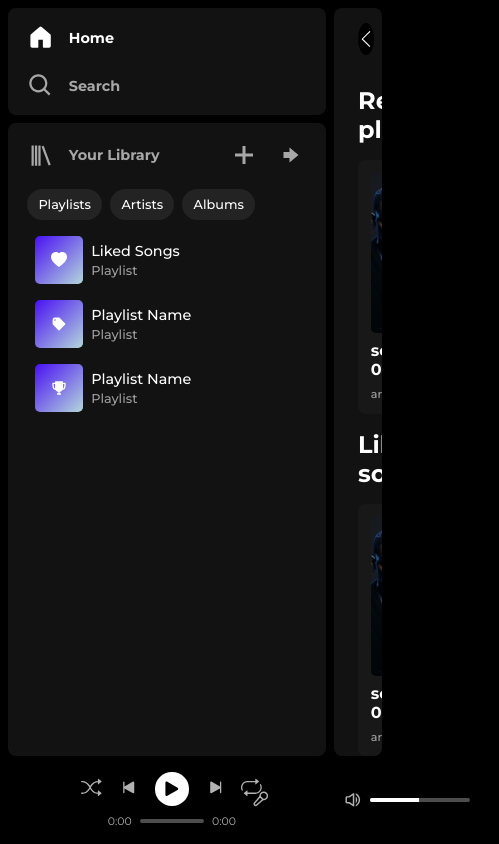
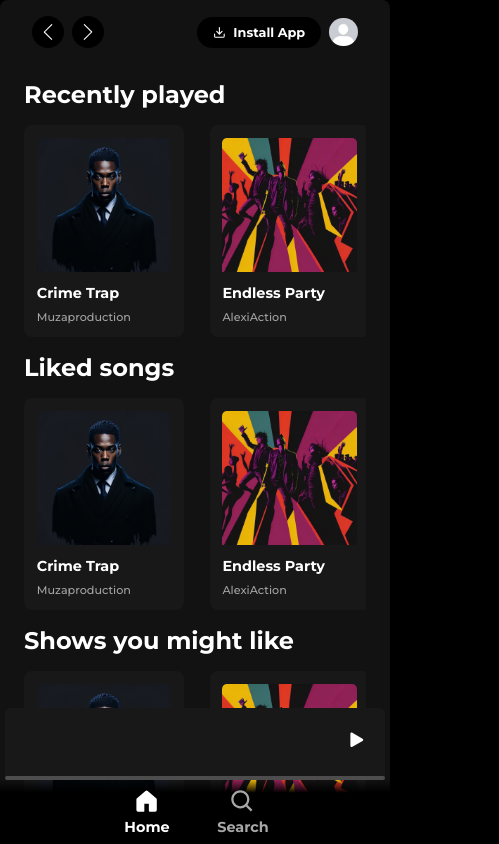
Before and after one commit to MeloonDev/spotify-clone, a React (Vite) app: page / in a window 390 px wide. Shown: the whole page, 499 px wide, since content can reach past the window. Built offline with nearby package versions, Linux system fonts and the light colour scheme; some icons are missing.

Commit message:
Add website responsiveness

```diff
--- a/src/App.tsx
+++ b/src/App.tsx
@@ -3,7 +3,6 @@ import Player from "./components/Player";
 import Menu from "./components/Menu";
 import Content from "./components/Content";
 
-function App() {
 const Wrapper = styled.div`
   width: 100%;
   height: 100vh;
@@ -11,15 +10,21 @@ function App() {
   display: flex;
   flex-direction: column;
   gap: 0.5rem;
+
+  @media (max-width: 1000px) {
+    padding: 0;
+  }
 `;
 
 const Main = styled.main`
+  position: relative;
   overflow-y: hidden;
   flex: 1;
   display: flex;
   gap: 0.5rem;
 `;
 
+function App() {
   return (
     <Wrapper>
       <Main>
--- a/src/components/Category.tsx
+++ b/src/components/Category.tsx
@@ -15,16 +15,22 @@ const CategoryTitle = styled.h2`
 `;
 
 const CategorySongs = styled.div`
+  overflow-x: scroll;
   width: 100%;
   display: flex;
   align-items: center;
   justify-content: flex-start;
   gap: 1.6rem;
+
+  &::-webkit-scrollbar {
+    display: none;
+  }
 `;
 
 const Song = styled.div`
   flex: 1;
   padding: 0.8rem;
+  min-width: 10rem;
   background: #181818;
   border-radius: 0.5rem;
   display: flex;
@@ -43,10 +49,15 @@ const Song = styled.div`
 const SongImage = styled.div`
   position: relative;
   width: 100%;
-  height: 10rem;
-  background-size: cover;
-  background-position: center;
+  height: auto;
   border-radius: 5px;
+  overflow: hidden;
+
+  & img {
+    width: 100%;
+    height: 100%;
+    object-fit: cover;
+  }
 `;
 
 const PlayButton = styled.button`
@@ -90,7 +101,7 @@ const PlayButton = styled.button`
 const SongTitle = styled.h3`
   width: 100%;
   color: #fff;
-  font-size: 1rem;
+  font-size: 0.9rem;
   font-weight: 700;
   text-align: left;
 `;
@@ -120,7 +131,8 @@ function Category({ category }: CategoryProps) {
       <CategorySongs>
         {songs.map((song) => (
           <Song key={song.title}>
-            <SongImage style={{ backgroundImage: `url(${song.cover})` }}>
+            <SongImage>
+              <img src={song.cover} alt="Song cover image" />
               <PlayButton
                 className={
                   isPlaying && song.index === currentSongIndex ? "playing" : ""
--- a/src/components/Controls.tsx
+++ b/src/components/Controls.tsx
@@ -1,3 +1,4 @@
+import { useState, useEffect } from "react";
 import styled from "styled-components";
 import { SlArrowLeft, SlArrowRight } from "react-icons/sl";
 import { useNavigate } from "react-router-dom";
@@ -14,6 +15,10 @@ const ControlsWrapper = styled.div`
   align-items: center;
   justify-content: flex-start;
   gap: 0.5rem;
+
+  @media (max-width: 1000px) {
+    padding: 1rem 0.5rem;
+  }
 `;
 
 const Arrow = styled.div`
@@ -58,27 +63,80 @@ const Install = styled.div`
 `;
 
 const Profile = styled.div`
+  position: relative;
   width: 1.8rem;
   height: 1.8rem;
   border-radius: 50%;
-  overflow: hidden;
+  /* overflow: hidden; */
   display: flex;
   align-items: center;
   justify-content: center;
   cursor: pointer;
 
-  &:hover {
-    transform: scale(1.05);
-  }
-
   & img {
     width: 100%;
     height: 100%;
     object-fit: cover;
+    border-radius: 50%;
+
+    &:hover {
+      transform: scale(1.05);
+    }
+  }
+`;
+
+const ProfileMenu = styled.div`
+  position: absolute;
+  top: calc(100% + 0.5rem);
+  right: 0;
+  width: 10rem;
+  background: #282828;
+  border-radius: 0.5rem;
+  color: #cacaca;
+  font-size: 0.8rem;
+  font-weight: 700;
+  box-shadow: 0 16px 24px #0000004c, 0 6px 8px #00000033;
+
+  & ul {
+    list-style: none;
+    padding: 0.5rem;
+    display: flex;
+    flex-direction: column;
+
+    & li {
+      padding: 0.5rem;
+      cursor: pointer;
+      border-radius: 5px;
+    }
+
+    & li:nth-last-of-type(1) {
+      border: 1px solid #4b4b4b;
+    }
+
+    & li:hover {
+      color: #fff;
+      background: #4b4b4b;
+    }
   }
 `;
 
 function Controls() {
+  const [profileMenuOpened, setProfileMenuOpened] = useState(false);
+
+  useEffect(() => {
+    const handler = (e: MouseEvent) => {
+      if (e.target) {
+        setProfileMenuOpened(false);
+      }
+    };
+
+    window.addEventListener("mousedown", handler);
+
+    return () => {
+      window.removeEventListener("mousedown", handler);
+    };
+  });
+
   const navigate = useNavigate();
 
   return (
@@ -93,8 +151,24 @@ function Controls() {
         <Install>
           <LuDownload /> Install App
         </Install>
-        <Profile>
+        <Profile
+          onClick={() => {
+            setProfileMenuOpened(!profileMenuOpened);
+          }}
+        >
           <img src="/images/profile.jpg" alt="profile" />
+          <ProfileMenu
+            style={{
+              display: profileMenuOpened ? "block" : "none",
+            }}
+          >
+            <ul>
+              <li>Account</li>
+              <li>Profile</li>
+              <li>Settings</li>
+              <li>Log out</li>
+            </ul>
+          </ProfileMenu>
         </Profile>
       </Wrapper>
     </ControlsWrapper>
--- a/src/components/Footer.tsx
+++ b/src/components/Footer.tsx
@@ -1,6 +1,7 @@
 import styled from "styled-components";
 
 const FooterWrapper = styled.footer`
+  margin-top: 3rem;
   width: 100%;
   display: flex;
   flex-direction: column;
@@ -38,6 +39,13 @@ const BottomLinks = styled.div`
     flex: 1;
     text-align: right;
   }
+
+  @media (max-width: 1000px) {
+    margin-bottom: 5rem;
+    flex-direction: column;
+    align-items: flex-start;
+    gap: 0.5rem;
+  }
 `;
 
 function Footer() {
--- a/src/components/Menu.tsx
+++ b/src/components/Menu.tsx
@@ -18,6 +18,20 @@ const MenuWrapper = styled.div`
   display: flex;
   flex-direction: column;
   gap: 0.5rem;
+
+  @media (max-width: 1200px) {
+    width: 18rem;
+  }
+
+  @media (max-width: 1000px) {
+    position: fixed;
+    //fix it later
+    z-index: 100;
+    bottom: 0;
+    left: 0;
+    width: 100%;
+    height: 4rem;
+  }
 `;
 
 const Section = styled.section`
@@ -32,6 +46,20 @@ const Section = styled.section`
 
   &.library {
     flex: 1;
+  }
+
+  @media (max-width: 1000px) {
+    padding: 0.5rem 1rem;
+    height: 100%;
+    background: linear-gradient(to top, #000 80%, transparent);
+    border-radius: 0;
+    flex-direction: row;
+    justify-content: center;
+    gap: 1rem;
+
+    &.library {
+      display: none;
+    }
   }
 `;
 
@@ -68,6 +96,21 @@ const NavButton = styled.div`
   & a svg {
     width: 1.7rem;
     height: 1.7rem;
+  }
+
+  @media (max-width: 1000px) {
+    width: 5rem;
+    height: 100%;
+
+    &.home {
+      margin-bottom: 0;
+    }
+
+    & a {
+      flex-direction: column;
+      justify-content: center;
+      gap: 0.2rem;
+    }
   }
 `;
 
@@ -257,26 +300,26 @@ function Menu() {
           <Playlist>
             <PlaylistImage
               style={{
-                background: `linear-gradient(-45deg,#b4d6db, #4910f3 )`,
+                background: `linear-gradient(-45deg,#cbdbb4, #f39110 )`,
               }}
             >
               <HiTag />
             </PlaylistImage>
             <PlaylistInfo>
-              <PlaylistName>Playlist Name</PlaylistName>
+              <PlaylistName>Podcasts</PlaylistName>
               <PlaylistDescription>Playlist</PlaylistDescription>
             </PlaylistInfo>
           </Playlist>
           <Playlist>
             <PlaylistImage
               style={{
-                background: `linear-gradient(-45deg,#b4d6db, #4910f3 )`,
+                background: `linear-gradient(-45deg,#cd90dd, #f3106b )`,
               }}
             >
               <BiSolidTrophy />
             </PlaylistImage>
             <PlaylistInfo>
-              <PlaylistName>Playlist Name</PlaylistName>
+              <PlaylistName>Top 50 world</PlaylistName>
               <PlaylistDescription>Playlist</PlaylistDescription>
             </PlaylistInfo>
           </Playlist>
--- a/src/components/Player.tsx
+++ b/src/components/Player.tsx
@@ -32,6 +32,17 @@ const PlayerWrapper = styled.div`
   justify-content: space-between;
   align-items: center;
   gap: 0.5rem;
+
+  @media (max-width: 1000px) {
+    position: fixed;
+    bottom: 4rem;
+    left: 0;
+    margin: 0 0.3rem;
+    width: calc(100% - 0.6rem);
+    background-color: #181818;
+    border-radius: 5px;
+    justify-content: flex-start;
+  }
 `;
 
 const SongInfo = styled.div`
@@ -39,6 +50,10 @@ const SongInfo = styled.div`
   display: flex;
   align-items: center;
   justify-content: flex-start;
+
+  @media (max-width: 1000px) {
+    /* flex: 0; */
+  }
 `;
 
 const AlbumCover = styled.div`
@@ -89,6 +104,10 @@ const AlbumCoverButton = styled.button`
     height: 1rem;
     color: #fff;
   }
+
+  @media (max-width: 1000px) {
+    display: none;
+  }
 `;
 
 const SongDetails = styled.div`
@@ -138,6 +157,10 @@ const SongButton = styled.button`
   &:hover svg {
     color: #fff;
   }
+
+  @media (max-width: 1000px) {
+    display: none;
+  }
 `;
 
 const SongPlayer = styled.div`
@@ -147,6 +170,10 @@ const SongPlayer = styled.div`
   flex-direction: column;
   align-items: center;
   justify-content: center;
+
+  @media (max-width: 1000px) {
+    width: 15%;
+  }
 `;
 
 const SongControls = styled.div`
@@ -171,6 +198,10 @@ const Button = styled.button`
 
   &:hover svg {
     color: #fff;
+  }
+
+  @media (max-width: 1000px) {
+    display: none;
   }
 `;
 
@@ -198,6 +229,11 @@ const PlayButton = styled.button`
     width: 1.6rem;
     height: 1.6rem;
   }
+
+  @media (max-width: 1000px) {
+    background: transparent;
+    color: #fff;
+  }
 `;
 
 const Timeline = styled.div`
@@ -207,11 +243,22 @@ const Timeline = styled.div`
   justify-content: center;
   gap: 0.5rem;
   color: #b2b2b2;
+
+  @media (max-width: 1000px) {
+    position: absolute;
+    bottom: 0;
+    left: 0;
+    width: 100%;
+  }
 `;
 
 const SongCurrentTime = styled.p`
   width: 2rem;
   font-size: 0.68rem;
+
+  @media (max-width: 1000px) {
+    display: none;
+  }
 `;
 
 const ProgressBar = styled.input`
@@ -243,6 +290,10 @@ const ProgressBar = styled.input`
 const SongDuration = styled.p`
   width: 2rem;
   font-size: 0.68rem;
+
+  @media (max-width: 1000px) {
+    display: none;
+  }
 `;
 
 const SongTools = styled.div`
@@ -250,6 +301,10 @@ const SongTools = styled.div`
   display: flex;
   justify-content: flex-end;
   align-items: center;
+
+  @media (max-width: 1000px) {
+    display: none;
+  }
 `;
 
 const SongVolume = styled.div`
--- a/src/components/Search.tsx
+++ b/src/components/Search.tsx
@@ -59,6 +59,14 @@ const SearchInput = styled.div`
     background: transparent;
     color: #fff;
     font-weight: 500;
+  }
+
+  @media (max-width: 1400px) {
+    width: 50%;
+  }
+
+  @media (max-width: 1000px) {
+    width: 100%;
   }
 `;
 
--- a/src/data/data.ts
+++ b/src/data/data.ts
@@ -1,43 +1,43 @@
 export const songs = [
   {
     index: 0,
-    title: "song 0",
-    artist: "artist 0",
+    title: "Crime Trap",
+    artist: "Muzaproduction",
     path: "/songs/song0.mp3",
     cover: "/images/cover0.jpg",
   },
   {
     index: 1,
-    title: "song 1",
-    artist: "artist 1",
+    title: "Endless Party",
+    artist: "AlexiAction",
     path: "/songs/song1.mp3",
     cover: "/images/cover1.jpg",
   },
   {
     index: 2,
-    title: "song 2",
-    artist: "artist 2",
+    title: "Calm Sweet",
+    artist: "SoundGalleryBy",
     path: "/songs/song2.mp3",
     cover: "/images/cover2.jpg",
   },
   {
     index: 3,
-    title: "song 3",
-    artist: "artist 3",
+    title: "Electronic Rock",
+    artist: "AlexGrohl",
     path: "/songs/song3.mp3",
     cover: "/images/cover3.jpg",
   },
   {
     index: 4,
-    title: "song 4",
-    artist: "artist 4",
+    title: "Leva - Eternity",
+    artist: "lemonmusicstudio",
     path: "/songs/song4.mp3",
     cover: "/images/cover4.jpg",
   },
   {
     index: 5,
-    title: "song 5",
-    artist: "artist 5",
+    title: "Morning Garden",
+    artist: "Olexy",
     path: "/songs/song5.mp3",
     cover: "/images/cover5.jpg",
   },
```
Lines whose indentation alone changed are shown as unchanged.
